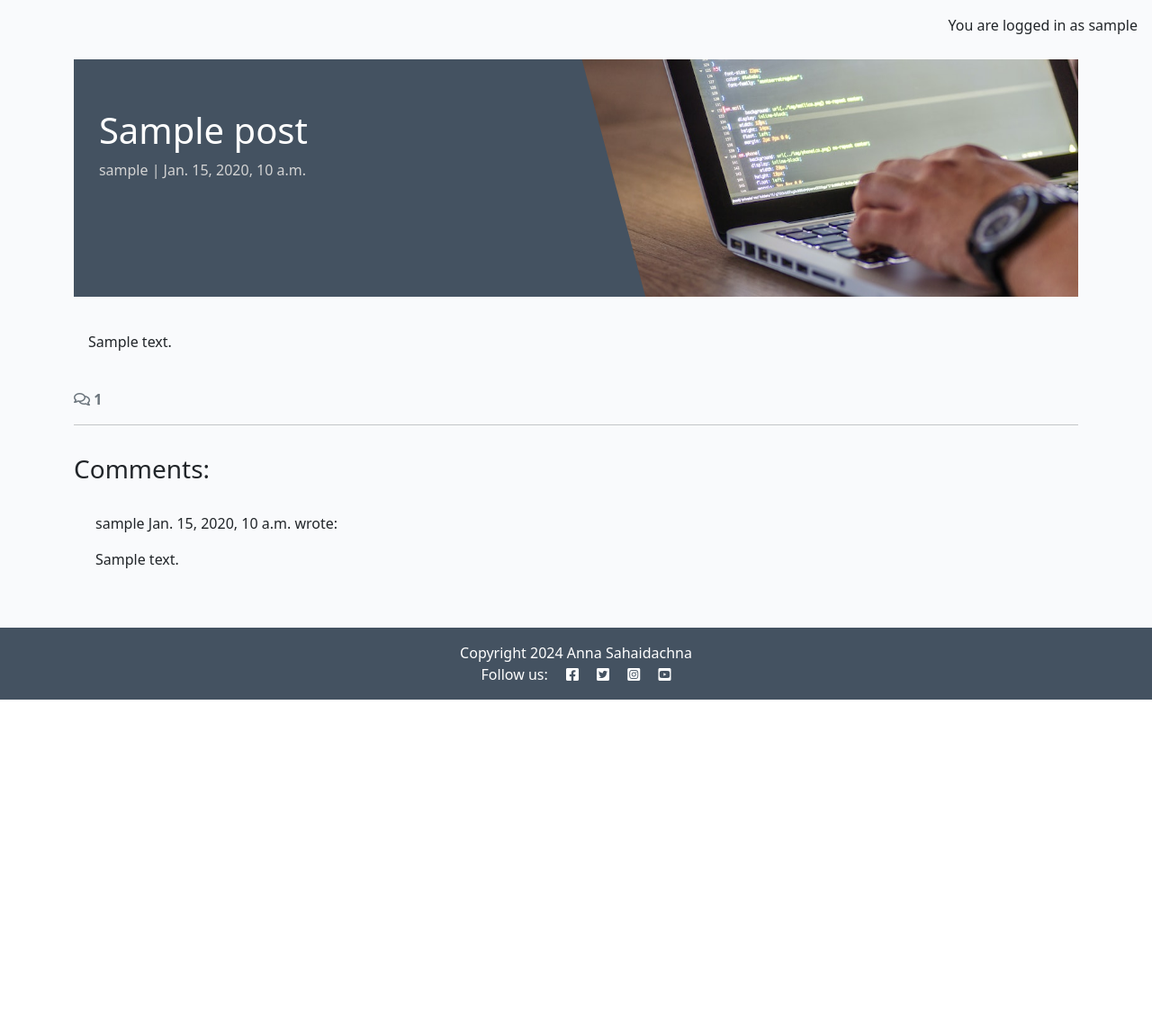
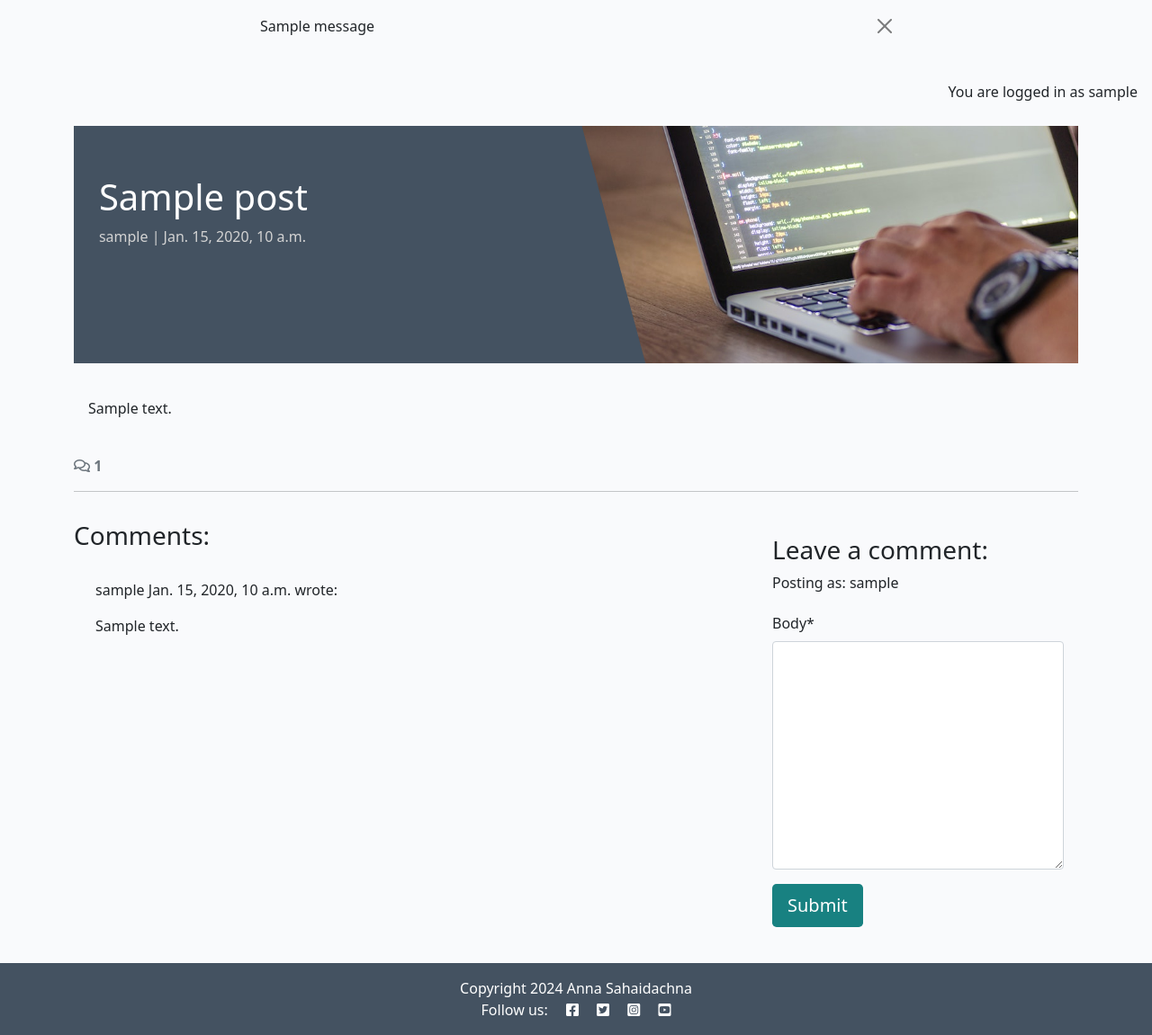
Before and after one commit to Anka-S/django-blog, a Django app: a page that uses templates/base.html in a window 1280 px wide. Shown: the part 60-1211 px from the top of the page at 90% size. Before the commit the page ends 838 px from the top, so only its background shows below. Run offline with Django 4.2, Linux system fonts and the light colour scheme; a user stored in the database is signed in; tables that the repository leaves empty hold one stand-in row (values such as "Sample post"); one stand-in notice (Sample message) is shown; some libraries are stand-ins or nearby versions.

Commit message:
Add method POST to create and send comment to the database for approving

```diff
--- /dev/null
+++ b/blog/forms.py
@@ -0,0 +1,8 @@
+from .models import Comment
+from django import forms
+
+
+class CommentForm(forms.ModelForm):
+    class Meta:
+        model = Comment
+        fields = ('body',)
--- a/blog/templates/blog/post_detail.html
+++ b/blog/templates/blog/post_detail.html
@@ -1,5 +1,6 @@
 {% extends 'base.html' %} {% block content %}
 {% load static %}
+{% load crispy_forms_tags %}
 
 <div class="masthead">
     <div class="container">
@@ -70,6 +71,24 @@
         {% endfor %}
       </div>
     </div>
+    <!-- Creating New Comments -->
+    <div class="col-md-4 card mb-4 mt-3">
+      <div class="card-body">
+        {% if user.is_authenticated %}
+        <h3>Leave a comment:</h3>
+        <p>Posting as: {{ user.username }}</p>
+        <form id="commentForm" method="post"
+          style="margin-top: 1.3em;">
+          {{ comment_form | crispy }}
+          {% csrf_token %}
+          <button id="submitButton" type="submit"
+            class="btn btn-signup btn-lg">Submit</button>
+        </form>
+        {% else %}
+        <p>Log in to leave a comment</p>
+        {% endif %}
+      </div>
+    </div>
   </div>
 </div>
 
--- a/blog/views.py
+++ b/blog/views.py
@@ -1,6 +1,8 @@
 from django.shortcuts import render, get_object_or_404
 from django.views import generic
+from django.contrib import messages
 from .models import Post
+from .forms import CommentForm
 
 # Create your views here.
 class PostList(generic.ListView):
@@ -28,9 +30,26 @@ def post_detail(request, slug):
     comments = post.comments.all().order_by("-created_on")
     comment_count = post.comments.filter(approved=True).count()
 
+    if request.method == "POST":
+        comment_form = CommentForm(data=request.POST)
+        if comment_form.is_valid():
+            comment = comment_form.save(commit=False)
+            comment.author = request.user
+            comment.post = post
+            comment.save()
+
+        messages.add_message(
+        request, messages.SUCCESS,
+        'Comment submitted and awaiting approval'
+    )
+
+    comment_form = CommentForm()
+
     return render(request,
         "blog/post_detail.html",
         {"post": post,
         "comments": comments,
-        "comment_count": comment_count,}
+        "comment_count": comment_count,
+        "comment_form": comment_form,
+        }
     )
--- a/requirements.txt
+++ b/requirements.txt
@@ -1,7 +1,9 @@
 asgiref==3.8.1
+crispy-bootstrap5==0.7
 dj-database-url==0.5.0
 Django==4.2.16
 django-allauth==0.57.2
+django-crispy-forms==2.3
 django-summernote==0.8.20.0
 gunicorn==20.1.0
 oauthlib==3.2.2
--- a/templates/base.html
+++ b/templates/base.html
@@ -73,6 +73,22 @@
         </div>
     </nav>
 
+<!-- displaying Django messages -->
+<div class="container">
+    <div class="row">
+      <div class="col-md-8 offset-md-2">
+        {% for message in messages %}
+        <div class="alert {{ message.tags }} alert-dismissible
+          fade show" id="msg" role="alert">
+          {{ message | safe }}
+          <button type="button" class="btn-close"
+            data-bs-dismiss="alert" aria-label="Close"></button>
+        </div>
+        {% endfor %}
+      </div>
+    </div>
+  </div>
+
     <main class="flex-shrink-0 main-bg">
         {% if user.is_authenticated %}
         <p class="text-end m-3">You are logged in as {{ user }} </p>
```
Also changed, not shown: codestar/settings.py (+5 -6 lines).
